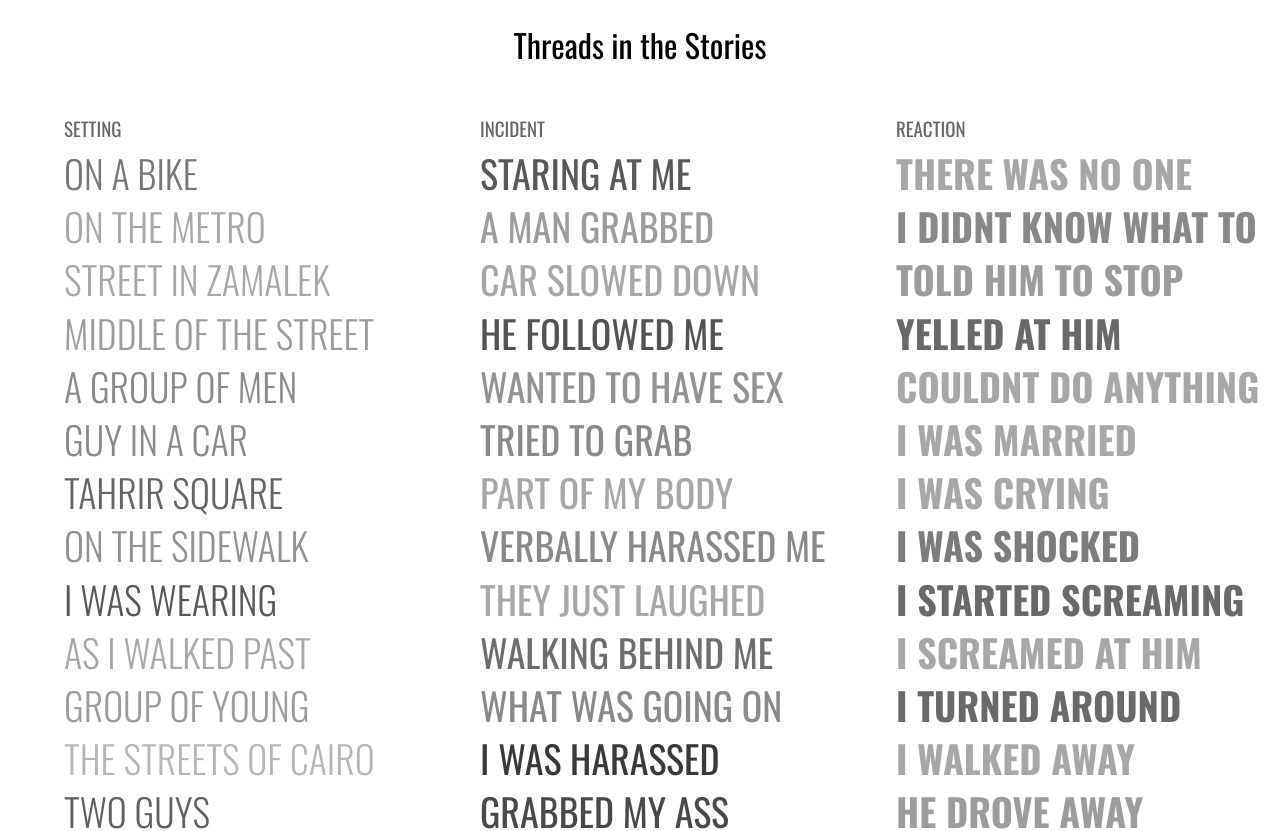
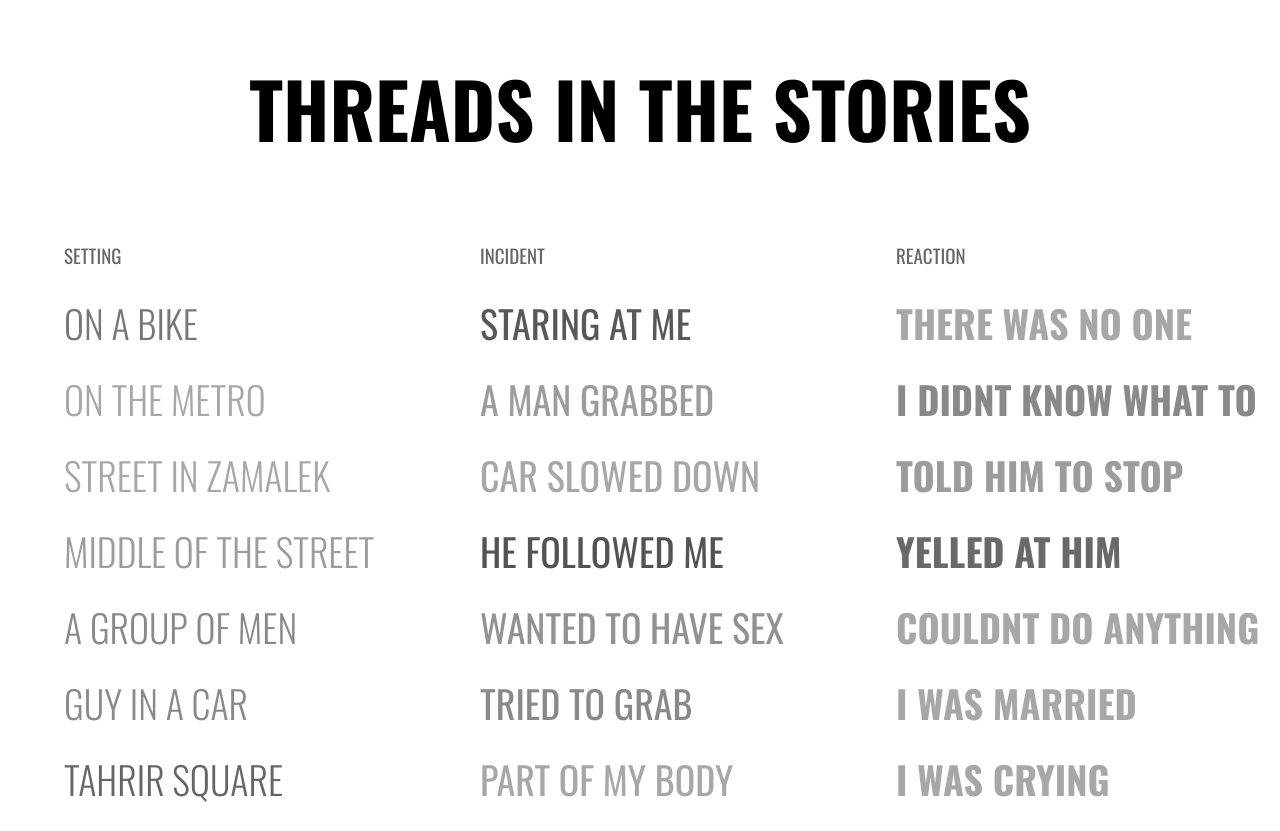
Before and after one commit to data4change/harassmap, a website: page web/columns.html in a window 1280 px wide. Shown: the top 831 px of the page. Drawn offline with nearby package versions, Linux system fonts and the light colour scheme.

Commit message:
some design fixes

```diff
--- a/web/columns.html
+++ b/web/columns.html
@@ -17,8 +17,11 @@
 
 		h1 {
 			font-family: 'Oswald', sans-serif;
-			font-weight: 500;
+			font-weight: 700;
       text-align: center;
+      text-transform: uppercase;
+      font-size: 76px;
+      margin-bottom: 76px;
 		}
 
 		.label text {
@@ -54,7 +57,7 @@
 		var e = document.documentElement,
     		g = document.getElementsByTagName('body')[0],
     		fontHeight = 38,
-    		fontMargin = fontHeight * 0.40,
+    		fontMargin = fontHeight * 1,
     		lineHeight = fontHeight + fontMargin,
     		topOffset = 100,
 				winWidth = window.innerWidth || e.clientWidth || g.clientWidth,
@@ -181,8 +184,8 @@
       	}
 
       	node
-     			// .transition()
-     			// .duration(100)
+     			.transition()
+     			.duration(300)
      			.attr("transform", function(n) {
      				if (n.theme != d.theme) {
      					if (d.linked.indexOf(n.id) == -1) {
```
